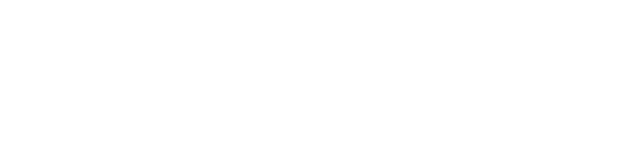
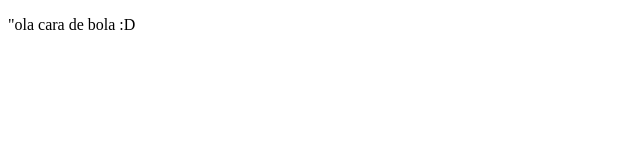
Before and after one commit to izzzorry/TestClase, a plain HTML site: page index.html in a window 1280 px wide. Shown: the whole page, without its empty margins (0-640 px from the left). Drawn offline with Linux system fonts and the light colour scheme.

Commit message:
aGREGAtEXTOlINDO

```diff
--- a/index.html
+++ b/index.html
@@ -6,6 +6,6 @@
     <title>UAO WEB</title>
 </head>
 <body>
-
+    <p>"ola cara de bola :D <p>
 </body>
 </html>
```
